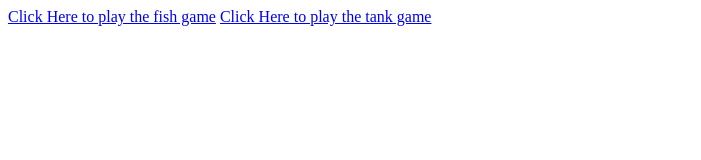
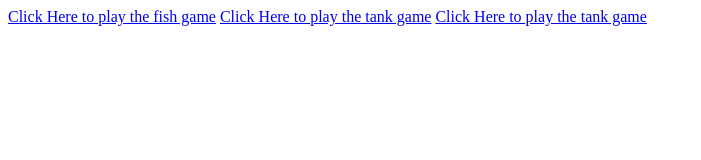
Before and after one commit to Locococo37/Locococo37.github.io, a plain HTML site: page index.html in a window 1280 px wide. Shown: the whole page, without its empty margins (0-701 px from the left). Drawn offline with Linux system fonts and the light colour scheme.

Commit message:
Update index.html

```diff
--- a/index.html
+++ b/index.html
@@ -6,6 +6,7 @@
 <body>
 <a href="fish/index.html">Click Here to play the fish game</a>
 <a href="Custom/tanks.html">Click Here to play the tank game</a>
+<a href="textadventure.html">Click Here to play the tank game</a>
 </body>
 
 </html>
```
